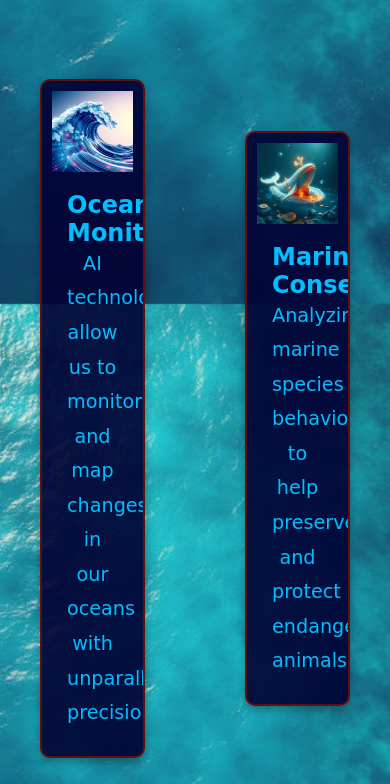
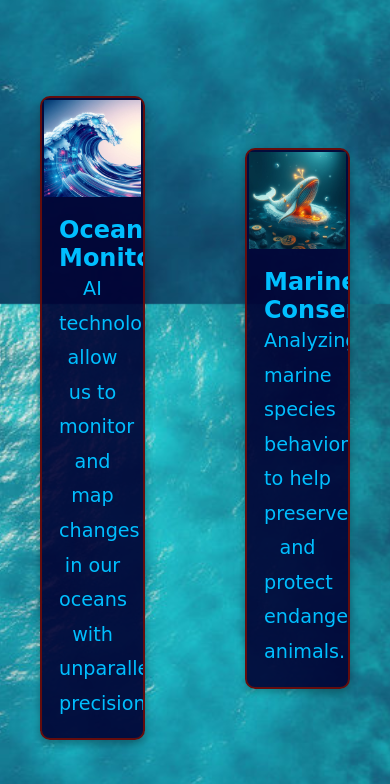
Before and after one commit to PiCyd/MarinAI, a plain HTML site: page index.html in a window 390 px wide. Shown: the part 540-1324 px from the top of the page. Drawn offline with Linux system fonts and the light colour scheme.

Commit message:
Update style.css

```diff
--- a/css/style.css
+++ b/css/style.css
@@ -170,7 +170,7 @@ footer a:hover {
 }
 
 /* Media queries to adjust width and height */
-@media screen and (max-width: 768px) {
+@media screen and (max-width: 1024px) {
   body, header, footer, nav, .grid {
     align-items: center;
     text-align: center;
@@ -178,10 +178,10 @@ footer a:hover {
   .card{
     max-width: 90%;
     min-height: 180px; /* Minimum height for card */
-    padding: 10px;
+    padding: 5px;
   }
 }
-@media screen and (max-width: 480px) {
+@media screen and (max-width: 768px) {
   body, header, footer, nav, .grid{
     align-items: center;
     text-align: center;
@@ -189,6 +189,6 @@ footer a:hover {
   .card{
     max-width: 95%;
     min-height: 150px; /* Minimum height for card */
-    padding: 10px;
+    padding: 2px;
   }
 }
```
